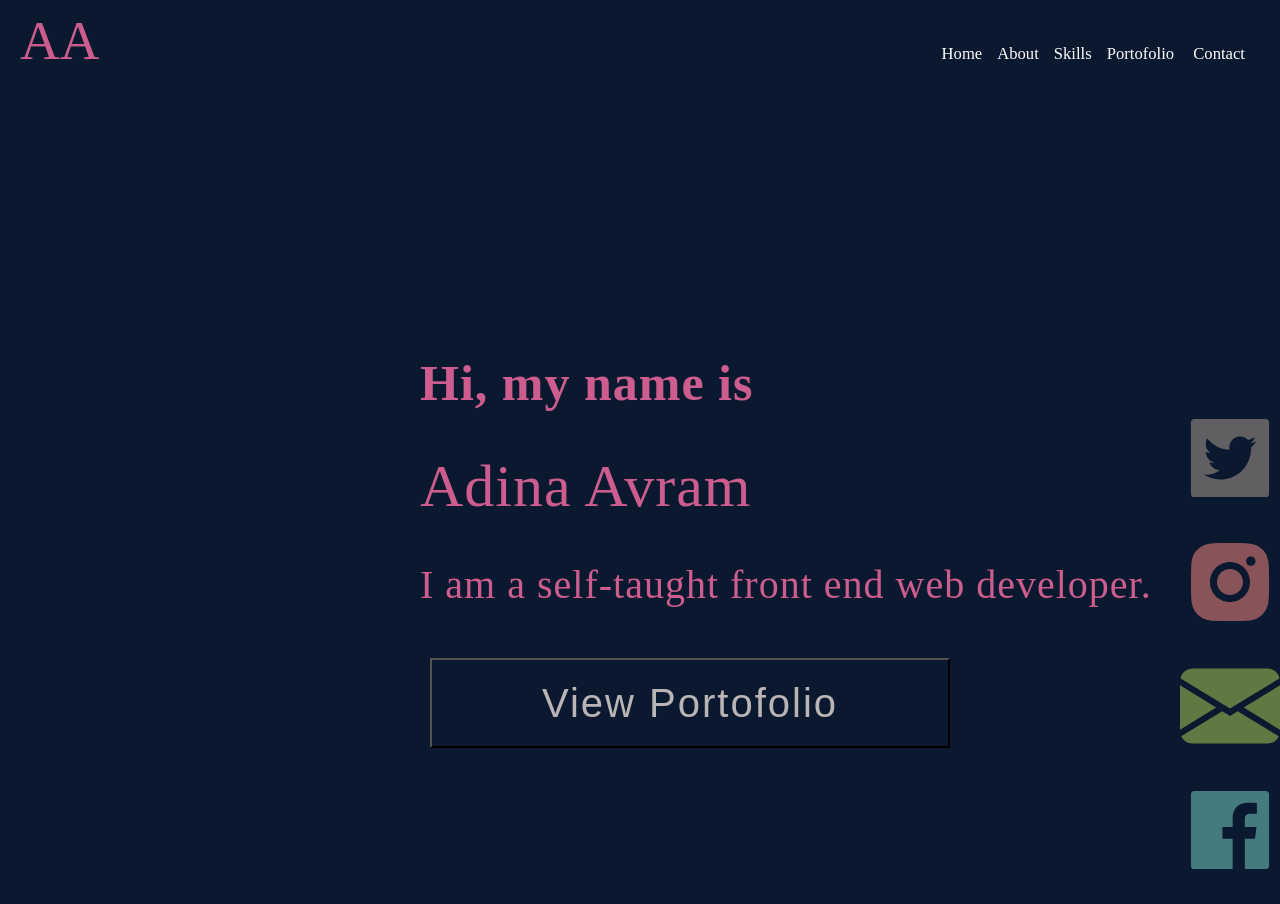
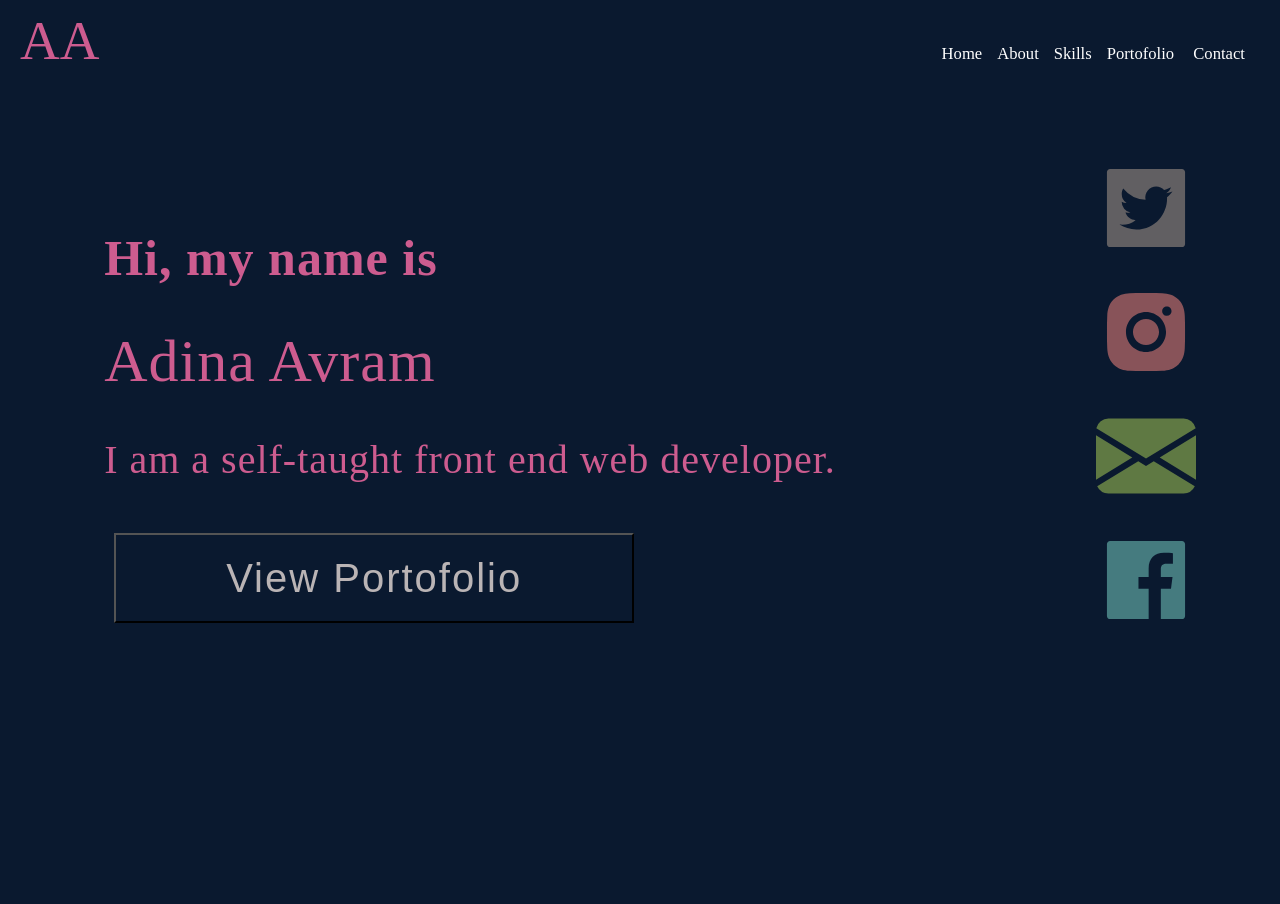
Before and after one commit to ralucaAdinaAvram/26aprilie-portofoliu, a React (Create React App) app: page / in a window 1280 px wide. After the commit the page ends 800 px from the top, so only its background shows below. Built offline with nearby package versions, Linux system fonts and the light colour scheme; a web font is replaced by a local one.

Commit message:
Little details

```diff
--- a/src/components/Navbar.css
+++ b/src/components/Navbar.css
@@ -31,6 +31,7 @@ font-family: 'Roboto', sans-serif; */
 }
 
 @media (max-width: 540px) {
+
   .desktopNav {
     display: none;
   }
@@ -38,7 +39,7 @@ font-family: 'Roboto', sans-serif; */
     display: flex;
   }
   .mobileHamburgerMenu {
-    background-color: black !important;
+    background-color: black ;
     position: absolute;
     left: 0;
     height: 100vh;
@@ -47,6 +48,7 @@ font-family: 'Roboto', sans-serif; */
     z-index: 9999;
   }
   .mobile-nav-menu {
+    background-color: black ;
     height: 80vh;
     display: flex;
     flex-direction: column;
--- a/src/pages/About.css
+++ b/src/pages/About.css
@@ -7,20 +7,17 @@
     align-items: center;
     justify-content: center;
      color:var(--mid_gray);
-     gap:8rem;
-     margin-top: 10%;
+     gap:5rem;
+
 }
 .social-media{
-flex:2;
+
 display:flex;
 }
 .about-section{
 display: flex;
-flex:2;
 flex-direction: column;
-margin-left:20%;
-padding: 30px;
-
+width:80%;
 }
 
 
@@ -68,7 +65,7 @@ display:flex;
   @media (max-width: 952px) {
     .about-section{
 display: flex;
-flex:2;
+
 flex-direction: column;
 margin-left:0%;
 padding: 10px;
@@ -95,7 +92,7 @@ padding: 10px;
       font-size: 30px;
     }
     .content-l>p{
-       font-size: 30px;
+       font-size: 20px;
     }
      .content-r>p{
            font-size: 15px;
--- a/src/pages/Home.css
+++ b/src/pages/Home.css
@@ -24,20 +24,15 @@
   padding: 20px;
   letter-spacing: 1px;
 } */
-.social-media {
-  flex: 2;
-}
+
 .container-home {
   display: flex;
   align-items: center;
   justify-content: center;
   margin-top: 10%;
+  gap:15rem;
 }
-.landing {
-  flex: 2;
 
-  margin-left: 400px;
-}
 .button {
   padding: 30px;
 }
@@ -50,6 +45,9 @@ button {
 }
 .button > button > a {
   text-decoration: none;
+}
+.sociall-media{
+  margin-top: -50px;
 }
 @media (max-width: 952px) {
   .container-home {
@@ -100,9 +98,7 @@ button {
     font-size: 30px !important;
     line-height: 25px;
   }
-  .social-media {
-    flex: 0;
-  }
+
 
   .button a button {
     font-size: 5vw;
--- a/src/pages/Home.tsx
+++ b/src/pages/Home.tsx
@@ -18,7 +18,7 @@ const Home = () => {
           </Link>
         </div>
       </div>
-      <div className="social-media">
+      <div className="sociall-media">
         <SocialMedia />
       </div>
     </div>
--- a/src/pages/Portofolio.tsx
+++ b/src/pages/Portofolio.tsx
@@ -33,12 +33,17 @@ const Portofolio = (): JSX.Element => {
             <img src={Turbine} alt="Turbine" />
           </div>
           <div className="projectName">
+            <a
+              href="https://windmill-khe2zbeq6-ralucaadinaavrams-projects.vercel.app/"
+              target="_blank"
+            >
               <button
                 className="portfolio-btn"
                 onClick={() => navigate("/ApptechShop")}
               >
                 Green Energy
               </button>
+            </a>
           </div>
         </div>
 
@@ -47,12 +52,14 @@ const Portofolio = (): JSX.Element => {
             <img src={Dining} alt="Dining" />
           </div>
           <div className="projectName">
+            <a href="https://dragonul-rosu-xvle.vercel.app/" target="_blank">
               <button
                 className="portfolio-btn"
                 onClick={() => navigate("/ApptechShop")}
               >
                 Eatery
               </button>
+            </a>
           </div>
         </div>
       </div>
```
Also changed, not shown: 1 other file (tests, documents, lock files or other folders). Lines whose indentation alone changed are shown as unchanged.
